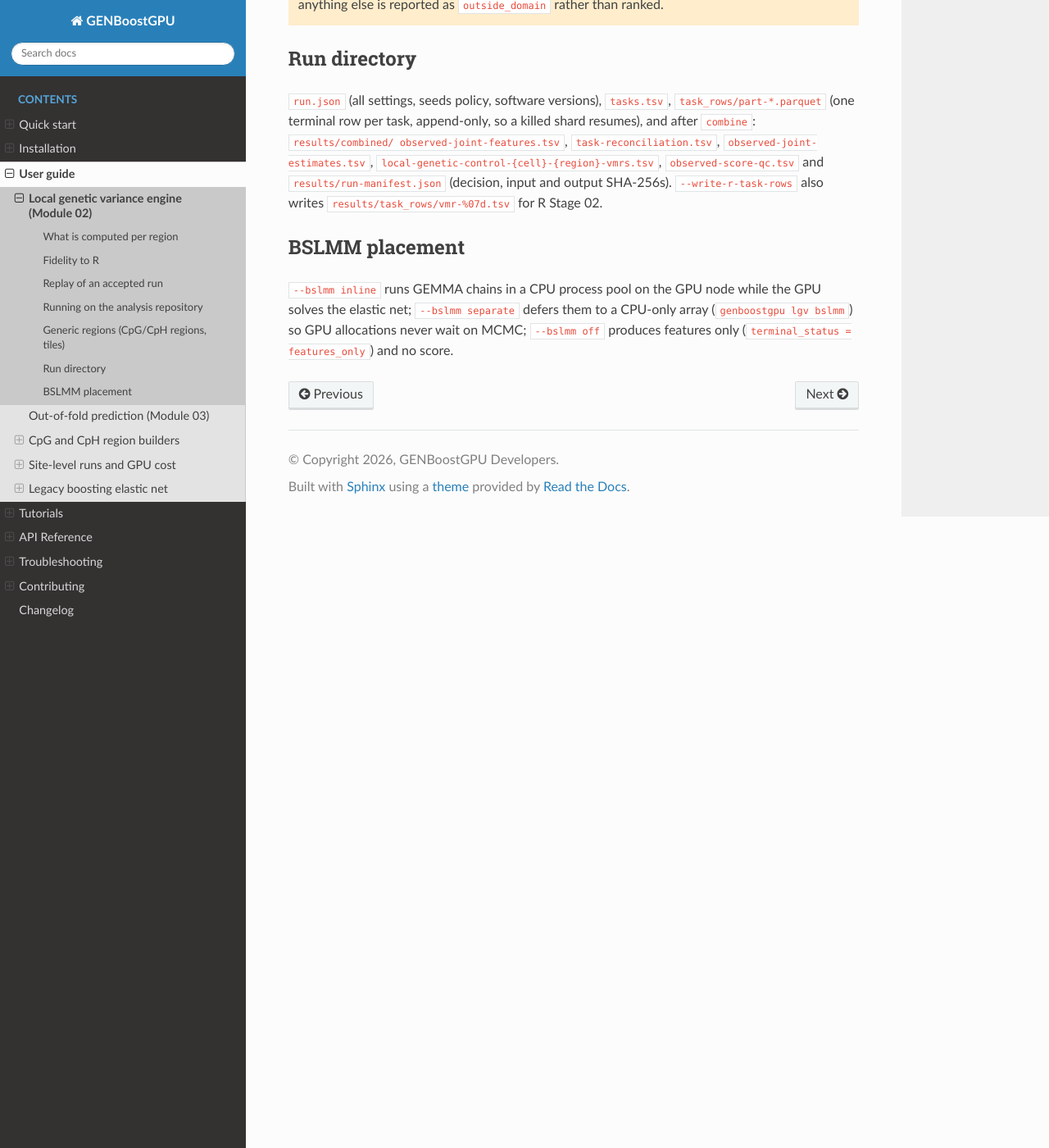
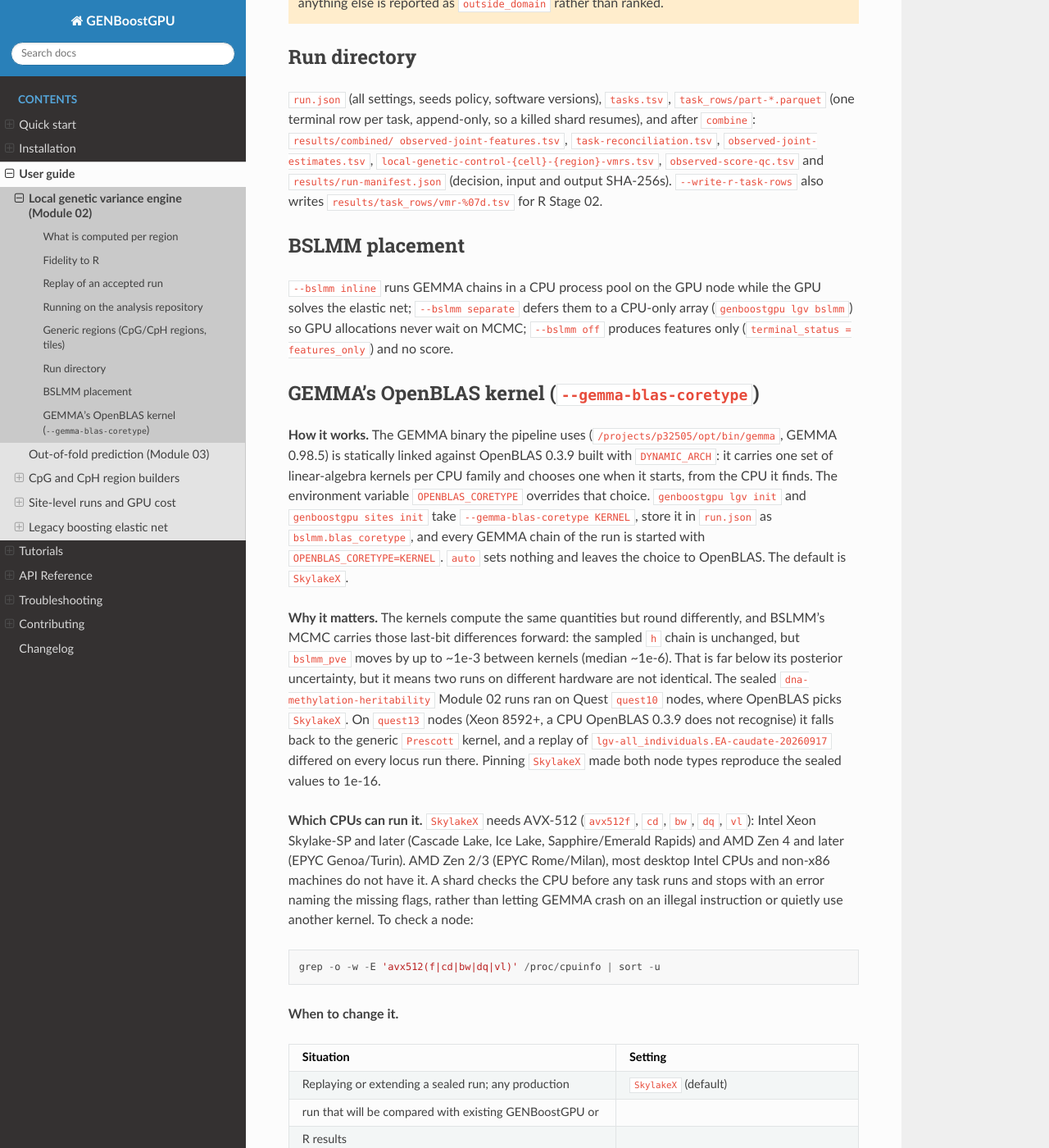
Before and after one commit to heart-gen/GENBoostGPU, a Sphinx documentation site: the page built from docs/user-guide/lgv_engine.rst, in a window 1280 px wide and 1400 px high, scrolled down 3168 px. Shown: the whole window at 82% size. Built offline with Sphinx 7.4.7 and the Read the Docs theme 3.1.0, drawn with Linux system fonts in a browser that asks for light colours; some of the changed text lies outside the part shown.

Commit message:
Add --gemma-blas-coretype to lgv init and sites init
The OpenBLAS kernel GEMMA runs with was only settable by editing
run.json. lgv init (all three input modes) and sites init now take
--gemma-blas-coretype KERNEL, stored as bslmm.blas_coretype; the default
stays SkylakeX, which reproduces the sealed runs, and "auto" leaves the
choice to OpenBLAS.

Kernel names are checked against OpenBLAS's list and normalized
(haswell -> Haswell). OpenBLAS itself ignores an unknown name and falls
back to auto-detection, so a typo would otherwise change bslmm_pve
without any error.

The user guide gains a section on how the pin works, why the kernel
changes bslmm_pve, which CPUs can run SkylakeX, and when to change it
(non-AVX-512 nodes, other GEMMA builds; one kernel per study, never
mid-run). Troubleshooting covers the AVX-512 stop message, which now
names the option.

```diff
--- a/docs/changelog.rst
+++ b/docs/changelog.rst
@@ -11,6 +11,9 @@ Unreleased
      1.3e-3 against sealed runs. A CPU without AVX-512 now stops the shard
      instead of silently changing the numbers.
    * ``fit_bslmm_pve`` accepts a relative ``work_dir``.
+   * ``--gemma-blas-coretype`` on ``lgv init`` and ``sites init`` sets the
+     kernel per run (``auto``, ``Haswell``, ...); unknown kernel names are
+     rejected, since OpenBLAS would silently ignore them.
 
 v0.4.0
    * **New engine for the manuscript endpoints** (``genboostgpu.lgv``,
--- a/docs/user-guide/lgv_engine.rst
+++ b/docs/user-guide/lgv_engine.rst
@@ -78,10 +78,9 @@ Fidelity to R
   the CPU: ``SkylakeX`` on quest10 nodes, where the sealed R runs ran, but the
   generic ``Prescott`` fallback on quest13 (Xeon 8592+, a CPU 0.3.9 does not
   know). The two differ by up to 1.3e-3 in ``bslmm_pve``. GENBoostGPU pins the
-  kernel with ``OPENBLAS_CORETYPE`` (``bslmm.blas_coretype`` in ``run.json``,
-  default ``SkylakeX``) and refuses to start GEMMA on a CPU without AVX-512;
-  set it to ``auto`` (or ``Haswell``) to run on such nodes, at the cost of
-  comparability with sealed runs. With the pin, ``bslmm_pve`` matches the
+  kernel with ``OPENBLAS_CORETYPE`` (``--gemma-blas-coretype``, default
+  ``SkylakeX``; see :ref:`gemma-blas-kernel`) and refuses to start GEMMA on a
+  CPU without AVX-512. With the pin, ``bslmm_pve`` matches the
   sealed ``lgv-all_individuals.EA-caudate-20260917`` values to 1e-16 on both
   node types.
 
@@ -184,3 +183,74 @@ while the GPU solves the elastic net; ``--bslmm separate`` defers them to a
 CPU-only array (``genboostgpu lgv bslmm``) so GPU allocations never wait on
 MCMC; ``--bslmm off`` produces features only (``terminal_status =
 features_only``) and no score.
+
+.. _gemma-blas-kernel:
+
+GEMMA's OpenBLAS kernel (``--gemma-blas-coretype``)
+---------------------------------------------------
+
+**How it works.** The GEMMA binary the pipeline uses
+(``/projects/p32505/opt/bin/gemma``, GEMMA 0.98.5) is statically linked
+against OpenBLAS 0.3.9 built with ``DYNAMIC_ARCH``: it carries one set of
+linear-algebra kernels per CPU family and chooses one when it starts, from the
+CPU it finds. The environment variable ``OPENBLAS_CORETYPE`` overrides that
+choice. ``genboostgpu lgv init`` and ``genboostgpu sites init`` take
+``--gemma-blas-coretype KERNEL``, store it in ``run.json`` as
+``bslmm.blas_coretype``, and every GEMMA chain of the run is started with
+``OPENBLAS_CORETYPE=KERNEL``. ``auto`` sets nothing and leaves the choice to
+OpenBLAS. The default is ``SkylakeX``.
+
+**Why it matters.** The kernels compute the same quantities but round
+differently, and BSLMM's MCMC carries those last-bit differences forward: the
+sampled ``h`` chain is unchanged, but ``bslmm_pve`` moves by up to ~1e-3
+between kernels (median ~1e-6). That is far below its posterior uncertainty,
+but it means two runs on different hardware are not identical. The sealed
+``dna-methylation-heritability`` Module 02 runs ran on Quest ``quest10`` nodes,
+where OpenBLAS picks ``SkylakeX``. On ``quest13`` nodes (Xeon 8592+, a CPU
+OpenBLAS 0.3.9 does not recognise) it falls back to the generic ``Prescott``
+kernel, and a replay of ``lgv-all_individuals.EA-caudate-20260917`` differed on
+every locus run there. Pinning ``SkylakeX`` made both node types reproduce the
+sealed values to 1e-16.
+
+**Which CPUs can run it.** ``SkylakeX`` needs AVX-512 (``avx512f``, ``cd``,
+``bw``, ``dq``, ``vl``): Intel Xeon Skylake-SP and later (Cascade Lake, Ice
+Lake, Sapphire/Emerald Rapids) and AMD Zen 4 and later (EPYC Genoa/Turin).
+AMD Zen 2/3 (EPYC Rome/Milan), most desktop Intel CPUs and non-x86 machines do
+not have it. A shard checks the CPU before any task runs and stops with an
+error naming the missing flags, rather than letting GEMMA crash on an illegal
+instruction or quietly use another kernel. To check a node::
+
+   grep -o -w -E 'avx512(f|cd|bw|dq|vl)' /proc/cpuinfo | sort -u
+
+**When to change it.**
+
+======================================================  =========================
+Situation                                               Setting
+======================================================  =========================
+Replaying or extending a sealed run; any production     ``SkylakeX`` (default)
+run that will be compared with existing GENBoostGPU or
+R results
+Compute nodes without AVX-512 (e.g. AMD Rome/Milan)     ``auto``, or ``Haswell``
+                                                        (AVX2), consistently for
+                                                        the whole study
+A GEMMA build linked to MKL, a system BLAS or another   ``auto`` (the variable is
+OpenBLAS version                                        ignored or means
+                                                        something else there)
+======================================================  =========================
+
+Rules that follow from this:
+
+* Choose the kernel once per study and keep it for every run whose
+  ``bslmm_pve`` (and therefore score) will be compared. ``Haswell`` is
+  reproducible on any AVX2 CPU, so it is the portable choice for a new study
+  with no sealed runs to match; ``auto`` is reproducible only on one CPU
+  model.
+* Do not change the kernel of a run that has already written task rows: its
+  rows would mix kernels. Initialize a new run instead (editing
+  ``bslmm.blas_coretype`` in ``run.json`` is safe only before any task runs).
+* Names are checked against OpenBLAS's list (``Haswell``, ``SkylakeX``,
+  ``Zen``, ...; case-insensitive). OpenBLAS itself ignores an unknown name and
+  silently falls back to auto-detection, so ``genboostgpu`` rejects it at
+  ``init``.
+* To see the kernel a GEMMA binary actually uses, run it once with
+  ``OPENBLAS_VERBOSE=2``; OpenBLAS prints ``Core: <kernel>``.
```
Also changed, not shown: docs/troubleshooting.rst (+11 -0 lines), 5 other files.
